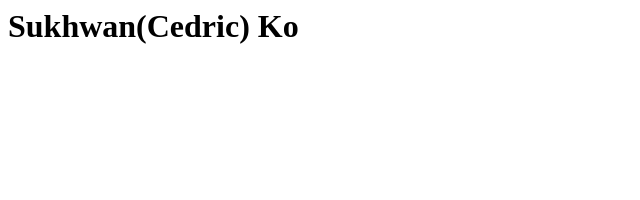
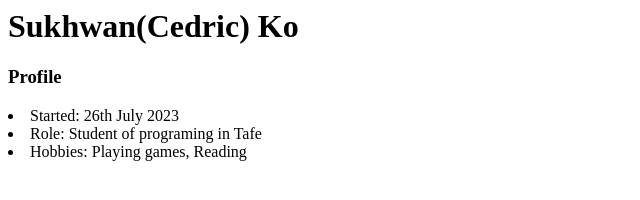
Before and after one commit to yacmov/yacmov.github.io, a plain HTML site: page index.html in a window 1280 px wide. Shown: the whole page, without its empty margins (0-640 px from the left). Drawn offline with Linux system fonts and the light colour scheme.

Commit message:
updated my Profile

```diff
--- a/index.html
+++ b/index.html
@@ -1 +1,8 @@
 <h1>Sukhwan(Cedric) Ko</h1>
+
+<h3>Profile</h3>
+<ui>
+	<li>Started: 26th July 2023</li>
+	<li>Role: Student of programing in Tafe</li>
+	<li>Hobbies: Playing games, Reading</li>
+</ui>
```
